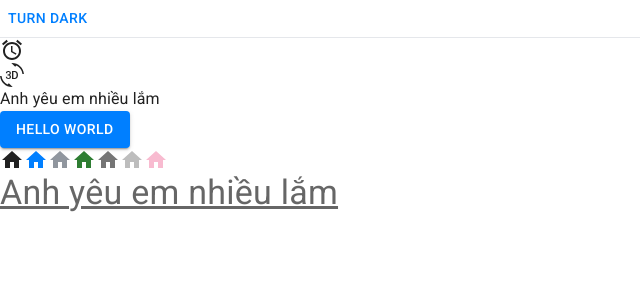
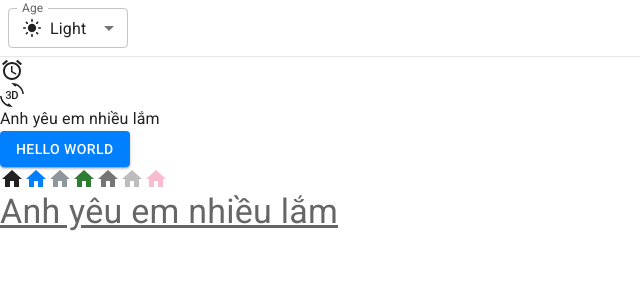
Before and after one commit to 01Justinnguyen/test_doan, a React (Vite) app: page / in a window 1280 px wide. Shown: the top 300 px of the page, without its empty margins (0-640 px from the left). Built offline with nearby package versions, Linux system fonts and the light colour scheme.

Commit message:
synchronize dark light mode

```diff
--- a/src/App.jsx
+++ b/src/App.jsx
@@ -7,23 +7,24 @@ import Stack from '@mui/material/Stack'
 import { pink } from '@mui/material/colors'
 import Typography from '@mui/material/Typography'
 import { useColorScheme } from '@mui/material/styles'
+import SelectMode from './components/select-mode/SelectMode'
 
-function ModeToggle() {
-  const { mode, setMode } = useColorScheme()
-  return (
-    <Button
-      onClick={() => {
-        setMode(mode === 'light' ? 'dark' : 'light')
-      }}>
-      {mode === 'light' ? 'Turn dark' : 'Turn light'}
-    </Button>
-  )
-}
+// function ModeToggle() {
+
+//   return (
+//     <Button
+//       onClick={() => {
+//         setMode(mode === 'light' ? 'dark' : 'light')
+//       }}>
+//       {mode === 'light' ? 'Turn dark' : 'Turn light'}
+//     </Button>
+//   )
+// }
 
 const App = () => {
   return (
     <div>
-      <ModeToggle />
+      <SelectMode />
       <hr />
       <div>
         <AccessAlarmIcon />
--- /dev/null
+++ b/src/components/select-mode/SelectMode.jsx
@@ -0,0 +1,43 @@
+import * as React from 'react'
+import InputLabel from '@mui/material/InputLabel'
+import MenuItem from '@mui/material/MenuItem'
+import FormControl from '@mui/material/FormControl'
+import Select from '@mui/material/Select'
+import { useColorScheme } from '@mui/material/styles'
+import LightModeIcon from '@mui/icons-material/LightMode'
+import DarkModeIcon from '@mui/icons-material/DarkMode'
+import SettingsBrightnessIcon from '@mui/icons-material/SettingsBrightness'
+import Box from '@mui/material/Box'
+
+export default function SelectMode() {
+  const { mode, setMode } = useColorScheme()
+  const handleChange = (event) => {
+    setMode(event.target.value)
+  }
+
+  return (
+    <FormControl sx={{ m: 1, minWidth: 120 }} size="small">
+      <InputLabel id="label-select-dark-light-mode">Age</InputLabel>
+      <Select labelId="label-select-dark-light-mode" id="select-dark-light-mode" value={mode} label="Age" onChange={handleChange}>
+        <MenuItem value="light">
+          <Box className="flex items-center gap-x-2">
+            <LightModeIcon fontSize="small" />
+            Light
+          </Box>
+        </MenuItem>
+        <MenuItem value="system">
+          <Box className="flex items-center gap-x-2">
+            <SettingsBrightnessIcon fontSize="small" />
+            System
+          </Box>
+        </MenuItem>
+        <MenuItem value="dark">
+          <Box className="flex items-center gap-x-2">
+            <DarkModeIcon fontSize="small" />
+            Dark
+          </Box>
+        </MenuItem>
+      </Select>
+    </FormControl>
+  )
+}
--- a/src/theme.js
+++ b/src/theme.js
@@ -14,11 +14,14 @@ const theme = extendTheme({
       }
     },
     dark: {
-      palette: {
-        // primary: {
-        //   main: '#000'
-        // }
-      }
+      // palette: {
+      //   primary: {
+      //     main: '#007fff'
+      //   },
+      //   secondary: {
+      //     main: '#90969e'
+      //   }
+      // }
     }
   }
 })
```
